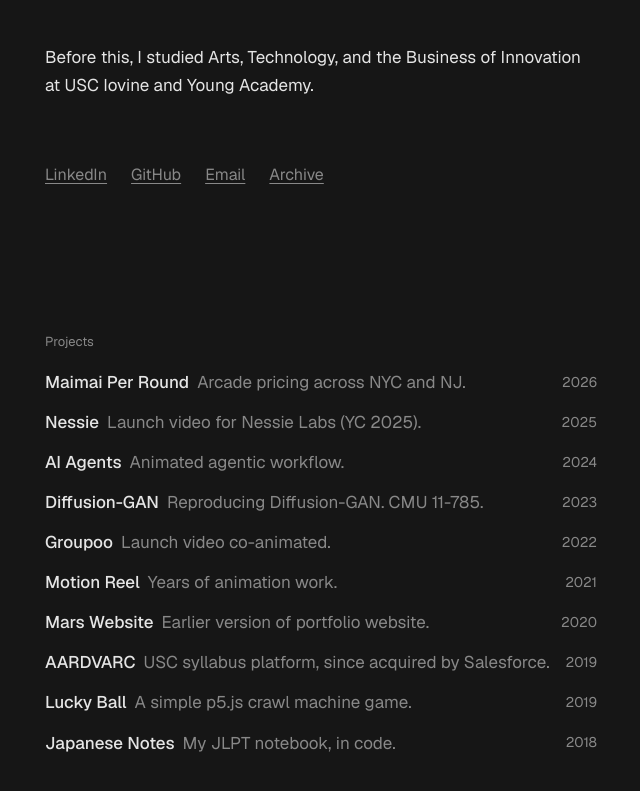
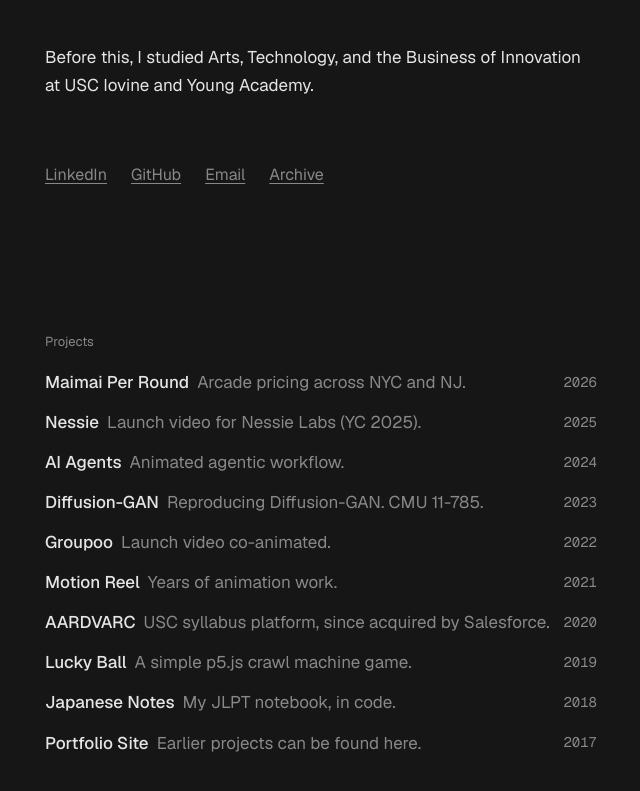
Before and after one commit to TANJX/mars-universe-portfolio, a Next.js app: page / in a window 1280 px wide. Shown: the part 509-1300 px from the top of the page, without its empty margins (319-959 px from the left). Built offline with nearby package versions, Linux system fonts and the light colour scheme.

Commit message:
refactored ProjectsList component to apply a monospace font style to project year and updated project data by removing an outdated project and adding a new portfolio site entry for 2017

```diff
--- a/src/components/ProjectsList.tsx
+++ b/src/components/ProjectsList.tsx
@@ -16,7 +16,7 @@
         {title}
       </span>
       <span className="text-muted">{description}</span>
-      <span className="text-muted text-[14px]">{project.year}</span>
+      <span className="text-muted text-[14px] font-mono">{project.year}</span>
     </>
   );
 
--- a/src/data/projects.ts
+++ b/src/data/projects.ts
@@ -97,27 +97,13 @@
     url: "https://youtu.be/izcohuh3vBA",
   },
   {
-    title: {
-      en: "Mars Website",
-      zh: "作品集网站",
-      ja: "作品集サイト",
-    },
-    description: {
-      en: "Earlier version of portfolio website.",
-      zh: "早期版本的作品集网站",
-      ja: "以前の作品集サイト",
-    },
-    year: 2020,
-    url: "https://archive.marstanjx.com/",
-  },
-  {
     title: { en: "AARDVARC", zh: "AARDVARC", ja: "AARDVARC" },
     description: {
       en: "USC syllabus platform, since acquired by Salesforce.",
       zh: "南加大课程大纲平台（Salesforce 收购）",
       ja: "シラバスツール（Salesforce に買収）",
     },
-    year: 2019,
+    year: 2020,
     url: "https://aardvarc.archive.marstanjx.com/",
   },
   {
@@ -144,4 +130,18 @@
     year: 2018,
     url: "https://notes.marstanjx.com/n3/chapter/1/",
   },
+  {
+    title: {
+      en: "Portfolio Site",
+      zh: "作品集网站",
+      ja: "作品集サイト",
+    },
+    description: {
+      en: "Earlier projects can be found here.",
+      zh: "早期版本的作品集",
+      ja: "以前の作品集",
+    },
+    year: 2017,
+    url: "https://archive.marstanjx.com/",
+  },
 ];
```
